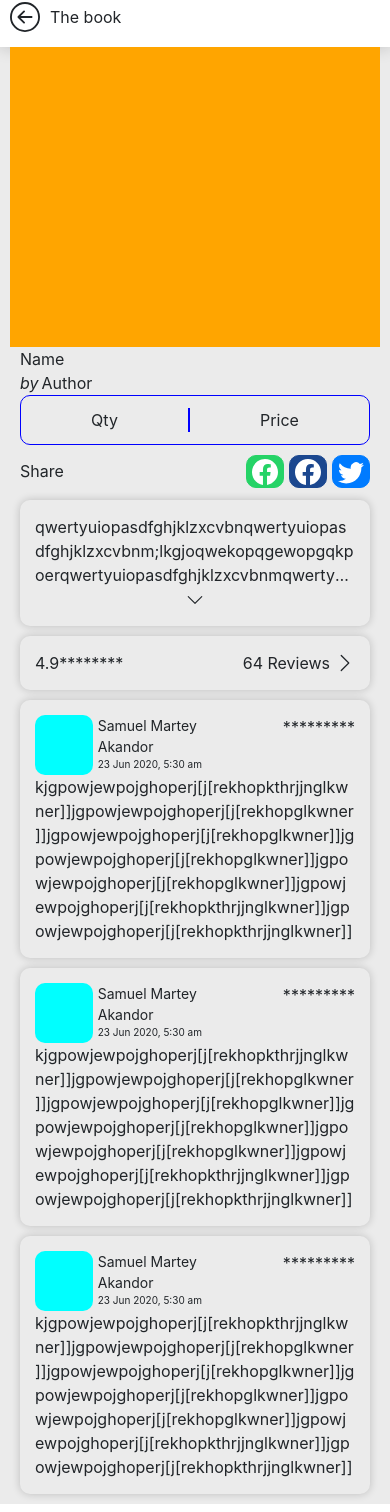
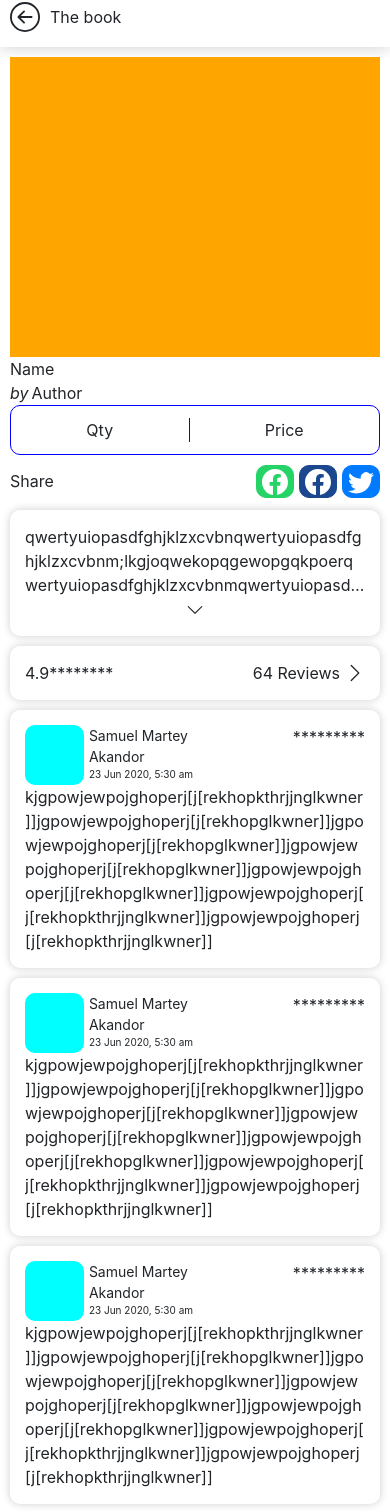
Before and after one commit to Sam-2019/Online-book-shop, a React (Create React App) app: page /product/1 in a window 390 px wide. Shown: the part 13-1525 px from the top of the page. Built offline with nearby package versions, Linux system fonts and the light colour scheme.

Commit message:
edited Social component

```diff
--- a/src/Pages/Components/Social.js
+++ b/src/Pages/Components/Social.js
@@ -1,7 +1,10 @@
 import React from "react";
+import { useHistory } from "react-router-dom";
 import "./icons.css";
 
 const Share = ({ width, height, postTitle, postUrl, hashtags, via }) => {
+  let history = useHistory();
+
   let whatsapp = `https://api.whatsapp.com/send?text=${postTitle} ${postUrl} `;
   let facebook = `  https://www.facebook.com/sharer.php?u=${postUrl}  `;
   let twitter = `https://twitter.com/intent/tweet?url=${postUrl}&text=${postTitle}&via=${via}&hashtags=${hashtags} `;
@@ -20,6 +23,7 @@ const Share = ({ width, height, postTitle, postUrl, hashtags, via }) => {
   return (
     <div className="social">
       <div className="whatsapp">
+        <a href={whatsapp}>
           <svg
             fill="currentColor"
             className="bi bi-facebook"
@@ -28,12 +32,14 @@ const Share = ({ width, height, postTitle, postUrl, hashtags, via }) => {
             xmlns="http://www.w3.org/2000/svg"
             width={width}
             height={height}
-          onClick={whatsapp}
           >
             <path d="M16 8.049c0-4.446-3.582-8.05-8-8.05C3.58 0-.002 3.603-.002 8.05c0 4.017 2.926 7.347 6.75 7.951v-5.625h-2.03V8.05H6.75V6.275c0-2.017 1.195-3.131 3.022-3.131.876 0 1.791.157 1.791.157v1.98h-1.009c-.993 0-1.303.621-1.303 1.258v1.51h2.218l-.354 2.326H9.25V16c3.824-.604 6.75-3.934 6.75-7.951z" />{" "}
           </svg>
+        </a>
       </div>
+
       <div className="facebook">
+        <a href={facebook}>
           <svg
             fill="currentColor"
             className="bi bi-facebook"
@@ -42,14 +48,15 @@ const Share = ({ width, height, postTitle, postUrl, hashtags, via }) => {
             xmlns="http://www.w3.org/2000/svg"
             width={width}
             height={height}
-          onClick={facebook}
           >
             <path d="M16 8.049c0-4.446-3.582-8.05-8-8.05C3.58 0-.002 3.603-.002 8.05c0 4.017 2.926 7.347 6.75 7.951v-5.625h-2.03V8.05H6.75V6.275c0-2.017 1.195-3.131 3.022-3.131.876 0 1.791.157 1.791.157v1.98h-1.009c-.993 0-1.303.621-1.303 1.258v1.51h2.218l-.354 2.326H9.25V16c3.824-.604 6.75-3.934 6.75-7.951z" />{" "}
           </svg>
+        </a>
       </div>
+
       <div className="twitter">
+        <a href={twitter}>
           <svg
-          l
             fill="currentColor"
             className="bi bi-twitter"
             viewBox="0 0 16 16"
@@ -57,10 +64,10 @@ const Share = ({ width, height, postTitle, postUrl, hashtags, via }) => {
             xmlns="http://www.w3.org/2000/svg"
             width={width}
             height={height}
-          onClick={twitter}
           >
             <path d="M5.026 15c6.038 0 9.341-5.003 9.341-9.334 0-.14 0-.282-.006-.422A6.685 6.685 0 0016 3.542a6.658 6.658 0 01-1.889.518 3.301 3.301 0 001.447-1.817 6.533 6.533 0 01-2.087.793A3.286 3.286 0 007.875 6.03a9.325 9.325 0 01-6.767-3.429 3.289 3.289 0 001.018 4.382A3.323 3.323 0 01.64 6.575v.045a3.288 3.288 0 002.632 3.218 3.203 3.203 0 01-.865.115 3.23 3.23 0 01-.614-.057 3.283 3.283 0 003.067 2.277A6.588 6.588 0 01.78 13.58a6.32 6.32 0 01-.78-.045A9.344 9.344 0 005.026 15z" />{" "}
           </svg>
+        </a>
       </div>
     </div>
   );
--- a/src/Pages/Components/button.css
+++ b/src/Pages/Components/button.css
@@ -15,7 +15,7 @@
     border: 1px solid transparent;
     outline: none;
     border-radius: 10px;
-    background-color: transparent;
+
     color: transparent;
     text-transform: uppercase;
     transition: transform 80ms ease-in;
--- a/src/Pages/Product/Product.js
+++ b/src/Pages/Product/Product.js
@@ -17,6 +17,7 @@ const Product = ({}) => {
 
   return (
     <div className="product-wrapper ">
+
       <div className="header ">
         <div className="category ">
           <div className="object-1">
@@ -27,11 +28,12 @@ const Product = ({}) => {
       </div>
 
       <div className="main ">
+      <div className="wrapper">
         <div className="product-wrapper  ">
-          <div className="product-body ">
+          <div className="product-body  ">
             <div className="product-image "></div>
 
-            <div className="product-detail ">
+            <div className="product-detail  ">
               <div className="product-name">Name</div>
 
               <div className="author-wrapper">
@@ -91,10 +93,11 @@ const Product = ({}) => {
             </div>
           </div>
 
-          <div className="product-action">
+          <div className="product-action item">
             <Button name="Add to Cart" class_name="addCart" />
             <Button name="Buy Now" class_name="buyNow" />
           </div>
+        </div>
         </div>
       </div>
     </div>
--- a/src/Pages/Product/Products.js
+++ b/src/Pages/Product/Products.js
@@ -1,31 +1,15 @@
 import React from "react";
-import { useProducts } from "../helper";
 import ProductsItem from "./productsItem";
 import "./products.css";
 
 const Products = () => {
-  const { isLoading, data, error } = useProducts();
-
-  console.log(data);
-
-  if (isLoading) return <div className="products">Loading...</div>;
-
-  if (error)
-    return (
-      <div className="products">An error has occurred: " +{error.message}</div>
-    );
-
   return (
     <div className="products">
-      {Array(1)
+      {Array(2)
         .fill()
         .map((item, index) => (
-          <ProductsItem key={index} />
+          <ProductsItem key={item} />
         ))}
-
-      {/* {data.map((products, i) => (
-        <ProductsItem key={i} {...products} />
-      ))} */}
     </div>
   );
 };
--- a/src/Pages/Product/product.css
+++ b/src/Pages/Product/product.css
@@ -1,5 +1,6 @@
 @media (max-width: 540px) {
   .product-wrapper {
+    background-color: white;
   }
 
   .close-action {
@@ -27,7 +28,6 @@
   }
 
   .product-detail {
-    padding: 0 10px;
     align-items: center;
   }
 
@@ -68,7 +68,7 @@
   }
 
   .line {
-    border: 1px solid blue;
+    border-left: 1px solid blue;
   }
   .product-price {
     text-align: center;
@@ -148,8 +148,7 @@
     align-items: center;
     background-color: #ffffff;
     width: 100%;
-
-    padding: 10px;
+    padding: 10px 10px 0;
   }
 
   .addCart {
--- a/src/Pages/Product/productsItem.js
+++ b/src/Pages/Product/productsItem.js
@@ -1,8 +1,10 @@
 import React from "react";
 import { useHistory } from "react-router-dom";
+import Cart from '../Components/Cart'
 
-const productsItem = ({ key }) => {
+const ProductsItem = ({ key }) => {
   let history = useHistory();
+
   return (
     <div className="products-wrapper ">
       <div className="products-discount-rate">-30%</div>
@@ -43,4 +45,4 @@ const productsItem = ({ key }) => {
   );
 };
 
-export default productsItem;
+export default ProductsItem;
```
Also changed, not shown: src/Pages/Product/Products Online.js (added, +33 -0 lines), 1 other file (tests, documents, lock files or other folders). Lines whose indentation alone changed are shown as unchanged.
